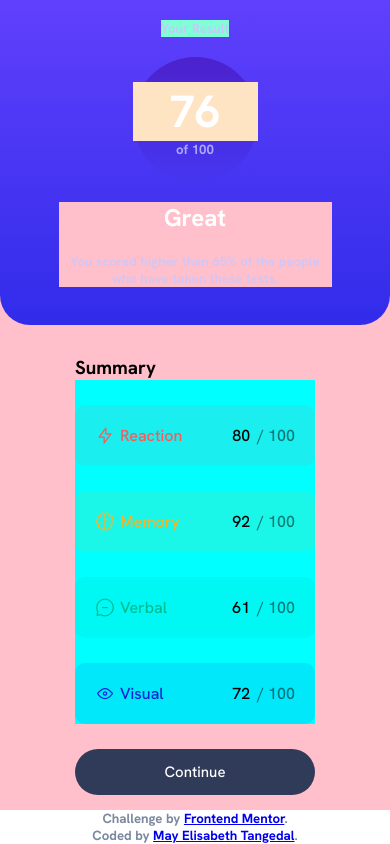
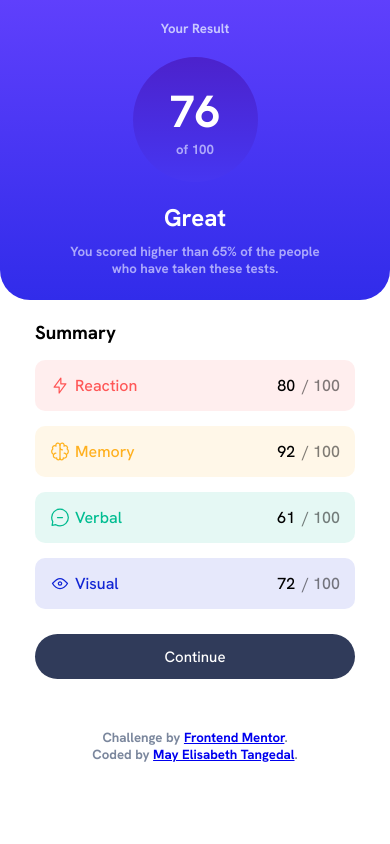
Before and after one commit to maypaytang/results-summary-component-main, a plain HTML site: page index.html in a window 390 px wide. Drawn offline with Linux system fonts and the light colour scheme.

Commit message:
Finished
Hopefully

```diff
--- a/index.css
+++ b/index.css
@@ -4,11 +4,9 @@
     box-sizing: border-box;
     font-family: 'Hanken Grotesk', sans-serif;
     text-align: center;
-
 }
 
 #wrapperDiv{
-    background-color: pink;
     display: flex;
     width: 100%;
     flex-direction: column;
@@ -18,7 +16,7 @@
 #purpleDisplayDiv{
     margin-top: -50px;
     width: 100%;
-    height: 375px;
+    height: 350px;
     background: linear-gradient(0deg, rgba(49,44,234,1) 0%, rgba(103,67,255,1) 100%);;
     border-radius: 30px;
     padding-top: 70px;
@@ -29,7 +27,6 @@
 
 #yourResultTxt{
     color: hsl(241, 100%, 89%);
-    background-color: aquamarine;
 }
 
 #purpleDisplayCircle{
@@ -38,7 +35,6 @@
     width: 125px;
     height: 125px;
     margin: 20px;
-
 }
 
 #resultTxt{
@@ -46,7 +42,6 @@
     font-size: 45px;
     margin-top: 25px;
     margin-bottom: 0px;
-    background-color: bisque;
 }
 
 #maxTxt{
@@ -58,12 +53,11 @@
     width: 70%;
     margin-left: auto;
     margin-right: auto;
-    background-color: pink;
 }
 
 #feedbackTitleTxt{
     color: hsl(0, 0%, 100%);
-    margin-bottom: 20px;
+    margin-bottom: 10px;
 }
 
 #feedbackTxt{
@@ -71,25 +65,15 @@
 }
 
 #summaryDiv{
-<<<<<<< HEAD
-    background-color: bisque;
-    width: 300px;
-    max-width: 350px;
-=======
-    width: 375px;
-    max-width: 375px;
-    height: 500px;
-<<<<<<< HEAD
->>>>>>> parent of 216504f (Changes to mobile size)
-=======
->>>>>>> parent of 216504f (Changes to mobile size)
+    width: 320px;
+    min-width: 300px;
+    height: fit-content;
     border-radius: 30px;
     display: flex;
     flex-direction: column;
     margin-left: auto;
     margin-right: auto;
-    padding: 30px
-
+    padding-top: 20px;
 }
 
 #summaryTitleTxt{
@@ -98,7 +82,15 @@
 
 #categoriesDiv{
     justify-content: space-between;
-    background-color: aqua;
+}
+
+.category-container-div{
+    display: flex;
+    margin-top: 15px;
+    padding: 15px;
+    flex-direction: row;
+    justify-content: space-between;
+    border-radius: 10px;
 }
 
 #category0{
@@ -130,15 +122,6 @@
     color: hsl(234, 85%, 45%);
 }
 
-.category-container-div{
-    display: flex;
-    margin-top: 25px;
-    padding: 20px;
-    flex-direction: row;
-    justify-content: space-between;
-    border-radius: 10px;
-}
-
 .img-category-div{
     display: flex;
     flex-direction: row;
@@ -166,7 +149,7 @@
     background-color: hsl(224, 30%, 27%);
     color: hsl(0, 0%, 100%);
     width: 100%;
-    height: 50px;
+    height: 45px;
     border-radius: 25px;
     margin-top: 25px;
     font-size: 15px;
@@ -177,11 +160,10 @@
 }
 
 #attribution{
-    position: fixed;
-    bottom: 0;
     width: 100%;
     color: hsl(220, 15%, 55%);
     background-color: hsl(0, 0%, 100%);
+    padding-top: 50px;
 }
 
 @media only screen and (min-width: 900px){
@@ -228,6 +210,7 @@
         width: 300px;
         height: 400px;
         border-radius: 30px;
+        padding: 30px;
     }
 
     .category-container-div{
@@ -236,14 +219,8 @@
         border-radius: 10px;
     }
 
-<<<<<<< HEAD
-<<<<<<< HEAD
     #attribution{
         position: fixed;
         bottom: 0;
     }
-=======
->>>>>>> parent of 216504f (Changes to mobile size)
-=======
->>>>>>> parent of 216504f (Changes to mobile size)
 }
```
